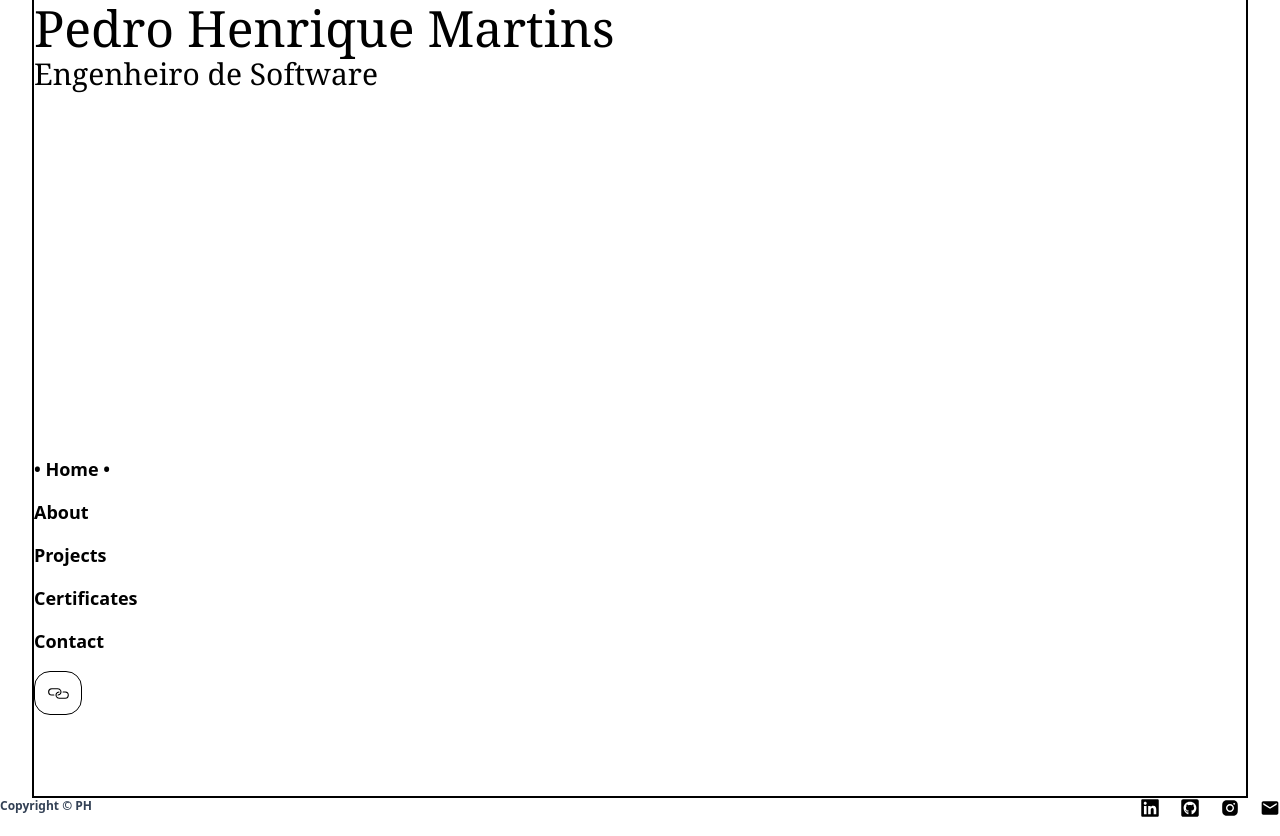
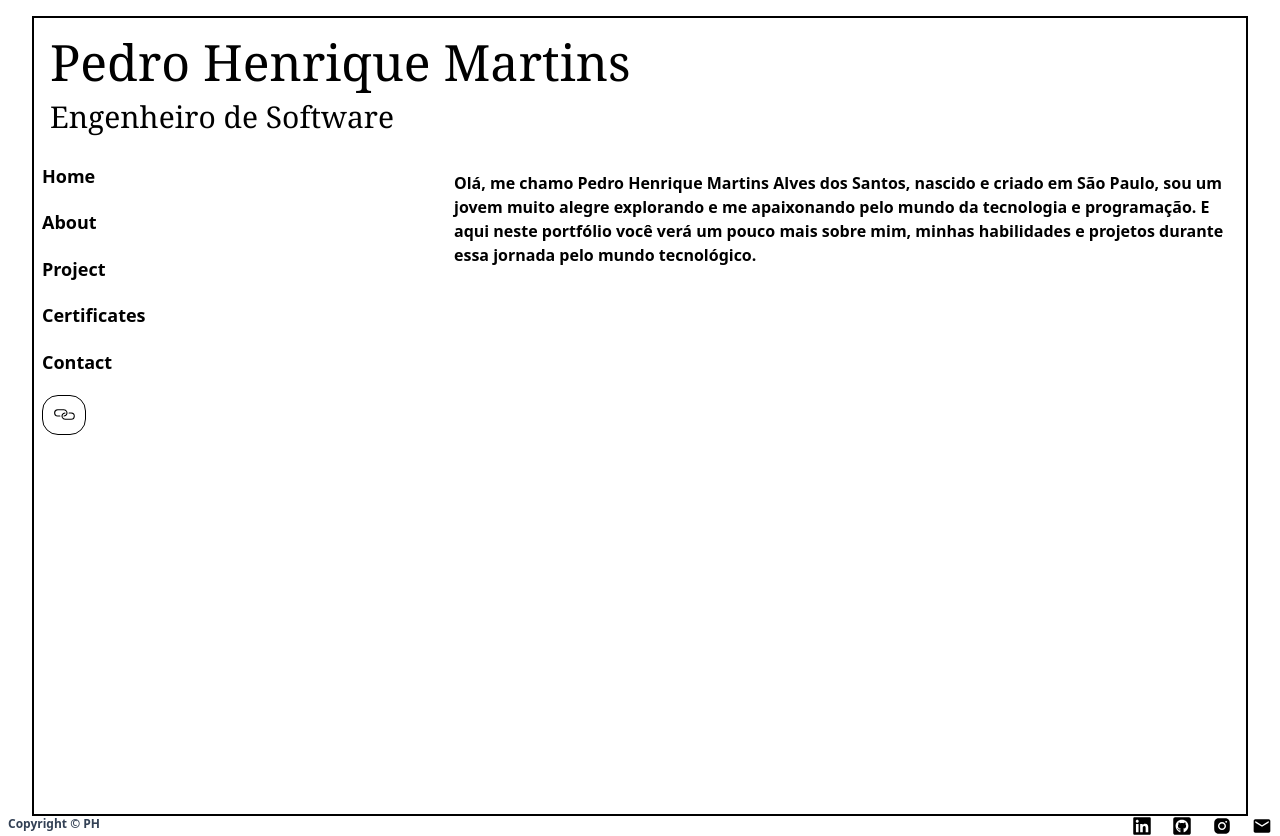
Before and after one commit to pedrohmartinsa/portfolioo, a React (Vite) app in the folder portfolio/: page / in a window 1280 px wide. Built offline with nearby package versions, Linux system fonts and the light colour scheme.

Commit message:
arrumando a posição dos componentes

```diff
--- a/portfolio/src/App.jsx
+++ b/portfolio/src/App.jsx
@@ -11,16 +11,16 @@ function App() {
 
   return (
     <>
-      <div className='text-primary bg-secondary h-screen'>
-          <div className="flex flex-col items-center justify-center pt-4 h-[100%]">
-            <div className="border-primary border-2 w-[95vw] h-screen pt-3">
+      <div className='text-primary bg-secondary'>
+          <div className="flex flex-col items-center justify-center pt-4 h-full">
+            <div className="flex flex-col justify-between border-primary border-2 w-[95vw] h-screen pt-3">
               <Header/>
-              <div className="flex items-end justify-center h-[80%]">
-                <div className="left-4 bottom-56">
+              <div className="flex flex-col md:grid md:grid-cols-3 md:grid-rows-2 justify-between h-[85%]">
+                <div className="h-[90%] w-auto overflow-auto md:col-start-2 md:col-end-4">
+                  <Outlet/>
+                </div>
+                <div className="md:col-start-1 md:row-start-1">
                   <Nav/>
-                </div>
-                <div className="h-[80vw] overflow-auto">
-                  <Outlet/>
                 </div>
               </div>
             </div>
--- a/portfolio/src/Components/Footer.jsx
+++ b/portfolio/src/Components/Footer.jsx
@@ -6,7 +6,7 @@ import { MdEmail } from "react-icons/md";
 export default function Footer() {
     return(
         <>
-            <footer className="flex justify-between text-primary w-full">
+            <footer className="flex justify-between text-primary w-full px-2">
 
                 <h3 className="text-xs font-bold text-slate-700">Copyright © PH</h3>
 
--- a/portfolio/src/Components/Header.jsx
+++ b/portfolio/src/Components/Header.jsx
@@ -1,9 +1,9 @@
 export default function Header() {
     return(
         <>
-            <div className="flex flex-col gap-4">
+            <div className="flex flex-col gap-4 p-4">
                 <h1 className="text-2xl md:text-[50px] font-serif">Pedro Henrique Martins</h1>
-                <h2 className="text-xl md:text-[30px] font-serif">Engenheiro de Software</h2>
+                <h2 className="text-x md:text-[30px] font-serif">Engenheiro de Software</h2>
             </div>
         </>
     )
--- a/portfolio/src/Components/Nav.jsx
+++ b/portfolio/src/Components/Nav.jsx
@@ -1,19 +1,44 @@
 import { NavLink } from "react-router-dom";
 import { CiLink } from "react-icons/ci";
+import { MdHomeFilled } from "react-icons/md";
+import { IoPersonSharp } from "react-icons/io5";
+import { AiFillProject } from "react-icons/ai";
+import { PiCertificateFill } from "react-icons/pi";
+import { MdLocalPostOffice } from "react-icons/md";
 
 export default function Nav() {
 
 
-
     return(
         <>
-            <div className="flex flex-col w-24 text-[12px] md:text-[18px] font-bold mt-8 gap-4 transition-all duration-300">
-                <NavLink className='md:hover:text-slate-500' to='/'>Home</NavLink>
-                <NavLink className='md:hover:text-slate-500' to='about'>About</NavLink>
-                <NavLink className='md:hover:text-slate-500' to='projects'>Projects</NavLink>
-                <NavLink className='md:hover:text-slate-500 w-32' to='certificates'>Certificates</NavLink>
-                <NavLink className='md:hover:text-slate-500' to='contact'>Contact</NavLink>
-                <a className="flex items-center justify-center border border-primary w-12 h-11 rounded-2xl gap-2 font-bold cursor-pointer hover:text-secondary hover:bg-primary" href="https://github.com/pedrohmartinsa/Portfo">
+            <div className="flex justify-between w-auto p-2 md:flex-col md:h-72 md:justify-between md:text-[18px] font-bold transition-all duration-300">
+
+                <NavLink className='relative md:hover:text-slate-500' to='/'>
+                    <span className="absolute opacity-0 md:opacity-100">Home</span>
+                    <span className="absolute md:opacity-0"><MdHomeFilled size={35}/></span>
+                </NavLink>
+
+                <NavLink className='md:hover:text-slate-500' to='about'>
+                    <span className="absolute opacity-0 md:opacity-100">About</span>
+                    <span className="absolute md:opacity-0"><IoPersonSharp size={35}/></span>
+                </NavLink>
+
+                <NavLink className='md:hover:text-slate-500' to='projects'>
+                    <span className="absolute opacity-0 md:opacity-100">Project</span>
+                    <span className="absolute md:opacity-0"><AiFillProject size={35}/></span>
+                </NavLink>
+
+                <NavLink className='md:hover:text-slate-500' to='certificates'>
+                    <span className="absolute opacity-0 md:opacity-100">Certificates</span>
+                    <span className="absolute md:opacity-0"><PiCertificateFill size={35}/></span>
+                </NavLink>
+
+                <NavLink className='md:hover:text-slate-500' to='contact'>
+                    <span className="absolute opacity-0 md:opacity-100">Contact</span>
+                    <span className="absolute md:opacity-0"><MdLocalPostOffice size={35}/></span>
+                </NavLink>
+
+                <a className="flex items-center justify-center border border-primary w-11 h-10 rounded-2xl gap-2 font-bold cursor-pointer hover:text-secondary hover:bg-primary" href="https://github.com/pedrohmartinsa/Portfo">
                         <CiLink size={25}/>
                 </a>
             </div>
--- a/portfolio/src/index.css
+++ b/portfolio/src/index.css
@@ -7,10 +7,10 @@
   padding: 0;
 }
 
-.active::before{
+/* .active::before{
   content: '• ';
 }
 
 .active::after {
   content: ' •';
-}
+} */
--- a/portfolio/src/pages/Certificates.jsx
+++ b/portfolio/src/pages/Certificates.jsx
@@ -11,7 +11,7 @@ export default function Certificates() {
 
     return(
         <>
-            <div className="flex flex-col items-center gap-6">
+            <div className="flex flex-col items-center gap-6 p-4">
                 <div className='flex items-center gap-3'>
                     <TbCertificate size={30}/>
                     <h3 className="text-2xl font-bold self-center">Certificados</h3>
--- a/portfolio/src/pages/Home.jsx
+++ b/portfolio/src/pages/Home.jsx
@@ -1,7 +1,7 @@
 export default function Home() {
     return(
         <>
-            <div className="font-bold">
+            <div className="font-bold p-4">
                 <div>
                     <p>Olá, me chamo Pedro Henrique Martins Alves dos Santos, nascido e criado em São Paulo, sou um jovem muito alegre explorando e me apaixonando pelo mundo da tecnologia e programação. E aqui neste portfólio você verá um pouco mais sobre mim, minhas habilidades e projetos durante essa jornada pelo mundo tecnológico.</p>
                 </div>
```
